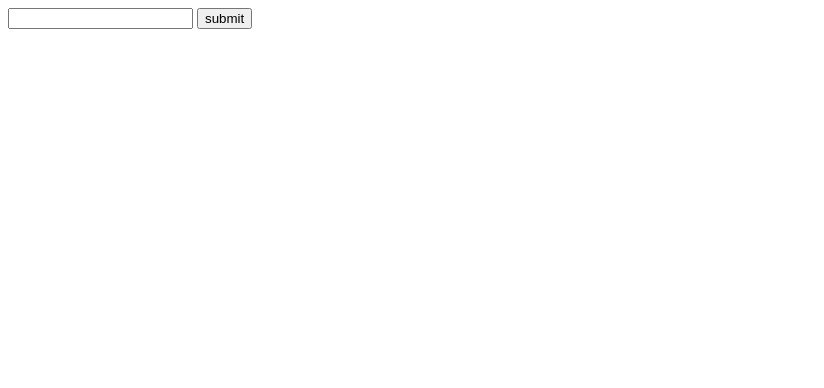
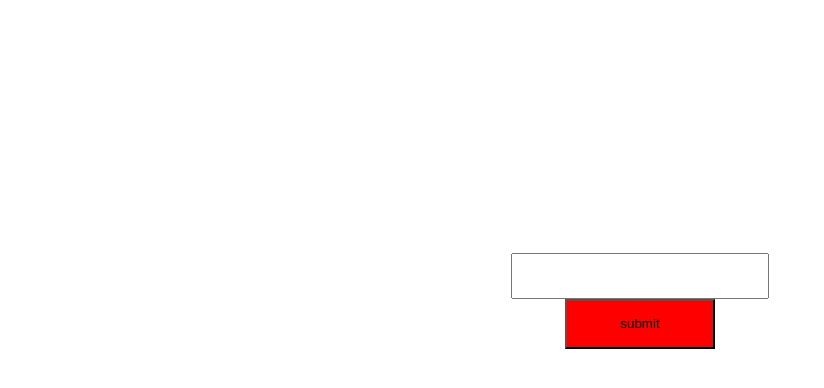
Before and after one commit to chavdar00/js-project, a plain HTML site: page index.html in a window 1280 px wide. Shown: the whole page, without its empty margins (0-824 px from the left). Drawn offline with Linux system fonts and the light colour scheme.

Commit message:
Update index.html

```diff
--- a/index.html
+++ b/index.html
@@ -2,15 +2,24 @@
 <html lang="en">
 <head>
 	<meta charset="UTF-8">
-    <title>FAQs</title>
+    <title></title>
    		<script src="jquery-3.2.1.min.js"></script>
+   	 <!-- <link rel="stylesheet" type="text/css" href="css/ind.css"> -->
+     <style type="text/css">
+form{text-align: center;
+     margin-top: 20%;
+}
 
+     </style>
 </head>
 
 <body>
 	<form name= "form">
-<input type= "text" name = "text" value="" id="text">
-<input type= "button" id="one" value = "submit" >
+    <div></div>
+<input type= "text" name = "text" value="" id="text" style="width:250px;height:40px;">
+<div id="button">
+<input type= "button" id="one" value = "submit" name="button" style="background:red;width:150px;height:50px;">
+</div>
 <br>
 <span id="sp"></span>
 
@@ -63,15 +72,15 @@
                    myArray2[i]=a[j+(indexh-index)]
                     myArray3[i]=a[j+(indext-index)]
                      }
-      console.log(indexe-index)
-      console.log(indexh-index)
-      console.log(indext-index)
+
                  }
 
 
 
               }
-
+console.log(indexe-index)
+      console.log(indexh-index)
+      console.log(indext-index)
               myArray1=myArray1.join('');
               myArray2=myArray2.join('');
               myArray3=myArray3.join('');
```
